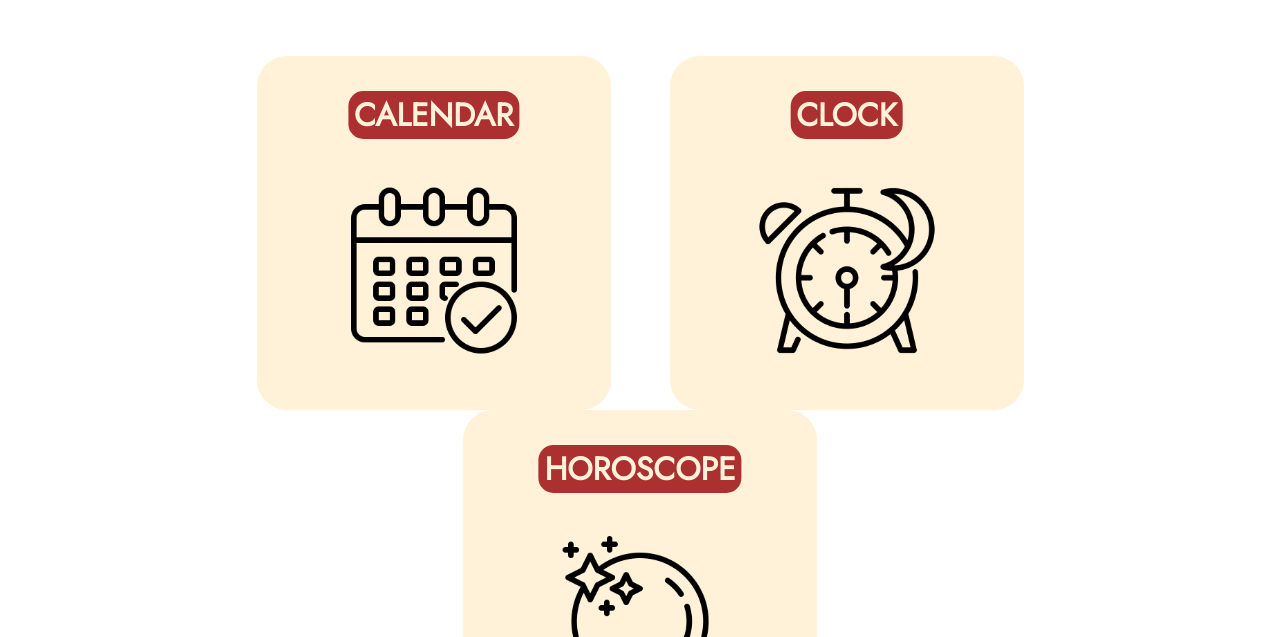
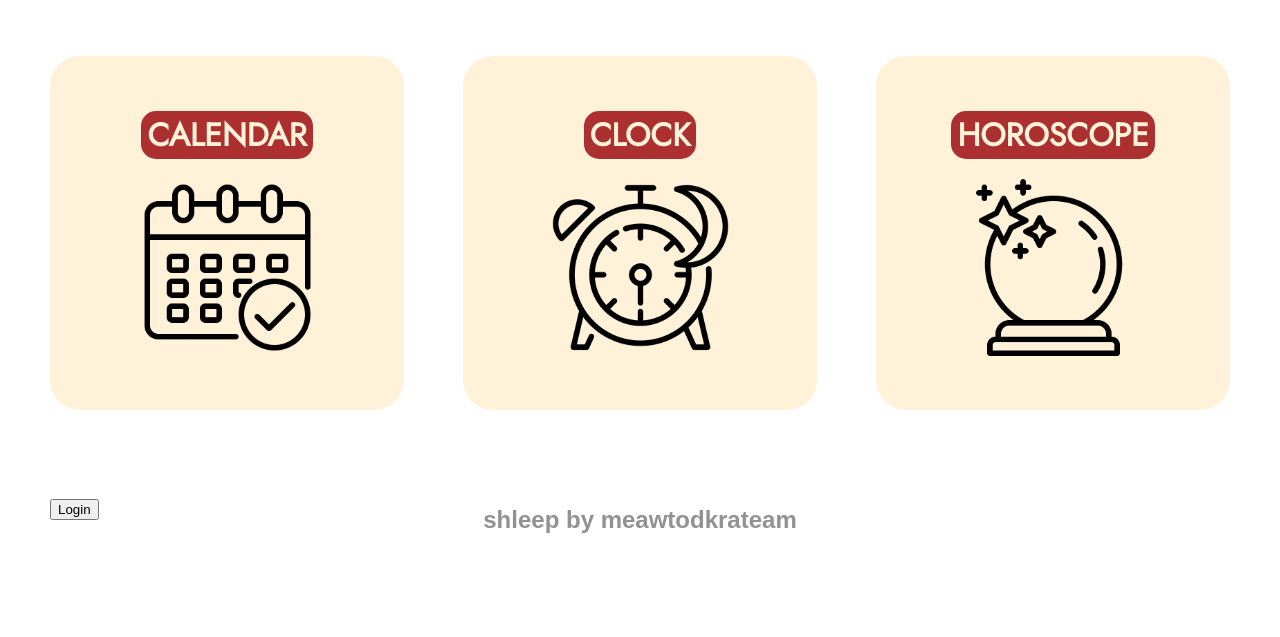
Before and after one commit to yfussy/10-daysproject, a plain HTML site: page docs/index.html in a window 1280 px wide. Shown: the part 315-952 px from the top of the page. After the commit the page ends 913 px from the top, so only its background shows below. Drawn offline with Linux system fonts and the light colour scheme.

Commit message:
rename homepage to index

```diff
--- a/docs/styles/homepagestyle.css
+++ /dev/null
@@ -1,117 +0,0 @@
-.main{
-    margin-top: 100px ;
-    padding: 50px;
-}
-.welcome-style{
-    display: flex;
-    justify-content: center;
-    font-family: Jost;
-    font-size: 40px;
-    font-weight: bold;
-}
-.shleep-style{
-    display: flex;
-    justify-content: center;
-    font-family: Jost;
-    font-size: 72px;
-    font-weight: bold;
-}
-/* .button {
-    display: flex;
-    position: relative;
-    top: 10%;
-    left: 50%;
-    transform: translateX(-50%);
-    background-color: #AC3030;
-    color: #FFF2D8;
-    border: none;
-    cursor: pointer;
-    font-size: 32px;
-    border-radius: 15px;
-    font-family: 'Jost', sans-serif;
-    font-weight: 600;
-} */
-.container {
-    display: flex;
-    justify-content: center;
-    align-items: center;
-    flex-wrap: wrap;
-    width: 100%;
-    max-width: 1440px;
-    margin: 0 auto;
-    padding: 5% 0 7.5% 0;
-    gap: 5%;
-
-}
-
-
-.rectangle {
-    display: flex;
-    flex-direction: column;
-    justify-content: center;
-    align-items: center;
-    background-color: #FFF2D8;
-    height: 354px;
-    width: 30%;
-    max-width: 362px;
-    min-width: 250px;
-    border-radius: 30px;
-
-}
-/* .picture{
-    display: flex;
-    position: relative;
-    top: 22%;
-    left: 50%;
-    transform: translateX(-50%);
-    width: 50%;
-    height: 50%;
-} */
-.button {
-    background-color: #AC3030;
-    color: #FFF2D8;
-    border: none;
-    cursor: pointer;
-    font-size: 32px;
-    border-radius: 15px;
-    font-family: 'Jost', sans-serif;
-    font-weight: 600;
-    /* padding: 7.5px 20px; */
-    margin-bottom: 20px;
-}
-
-.picture {
-    width: 50%;
-    height: auto;
-}
-.regis-button{
-    display: flex;
-    justify-content: center;
-    align-items: center;
-    background-color: #AC3030;
-    color: #FFF2D8;
-    border: none;
-    cursor: pointer;
-    font-size: 32px;
-    border-radius: 15px;
-    font-family: 'Jost', sans-serif;
-    font-weight: 600;
-    position: relative;
-    top: 50%;
-    left: 50%;
-    transform: translate(-50%, -50%);
-    margin-bottom: 7.5%;
-}
-.text-style{
-    font: Jost;
-    font-size: 24px;
-    font-weight: bold;
-    color: #929292;
-    display: flex;
-    justify-content: center;
-    align-items: center;
-    position: relative;
-    top: 50%;
-    left: 50%;
-    transform: translate(-50%, -50%);
-}
--- a/docs/styles/index.css
+++ b/docs/styles/index.css
@@ -16,7 +16,7 @@
     font-size: 72px;
     font-weight: bold;
 }
-.button {
+/* .button {
     display: flex;
     position: relative;
     top: 10%;
@@ -30,18 +30,35 @@
     border-radius: 15px;
     font-family: 'Jost', sans-serif;
     font-weight: 600;
-}
+} */
 .container {
     display: flex;
     justify-content: center;
     align-items: center;
+    flex-wrap: wrap;
     width: 100%;
     max-width: 1440px;
-    margin: 0 ;
+    margin: 0 auto;
     padding: 5% 0 7.5% 0;
-    flex-wrap: wrap;
+    gap: 5%;
+
 }
-.picture{
+
+
+.rectangle {
+    display: flex;
+    flex-direction: column;
+    justify-content: center;
+    align-items: center;
+    background-color: #FFF2D8;
+    height: 354px;
+    width: 30%;
+    max-width: 362px;
+    min-width: 250px;
+    border-radius: 30px;
+
+}
+/* .picture{
     display: flex;
     position: relative;
     top: 22%;
@@ -49,18 +66,25 @@
     transform: translateX(-50%);
     width: 50%;
     height: 50%;
+} */
+.button {
+    background-color: #AC3030;
+    color: #FFF2D8;
+    border: none;
+    cursor: pointer;
+    font-size: 32px;
+    border-radius: 15px;
+    font-family: 'Jost', sans-serif;
+    font-weight: 600;
+    /* padding: 7.5px 20px; */
+    margin-bottom: 20px;
 }
-.rectangle {
-    background-color: #FFF2D8;
-    height: 354px;
-    width: 30%;
-    max-width: 362px;
-    min-width: 250px;
-    border-radius: 30px;
-    margin-left: 2.5%;
-    margin-right: 2.5%;
+
+.picture {
+    width: 50%;
+    height: auto;
 }
-.login-button{
+.regis-button{
     display: flex;
     justify-content: center;
     align-items: center;
```
